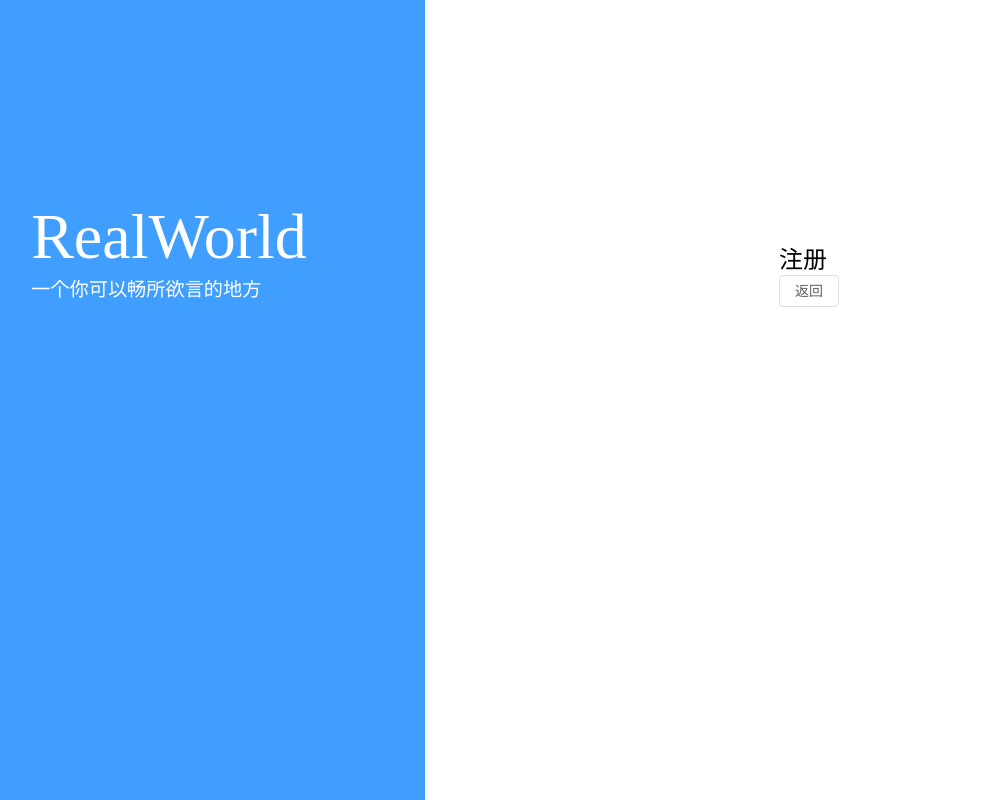
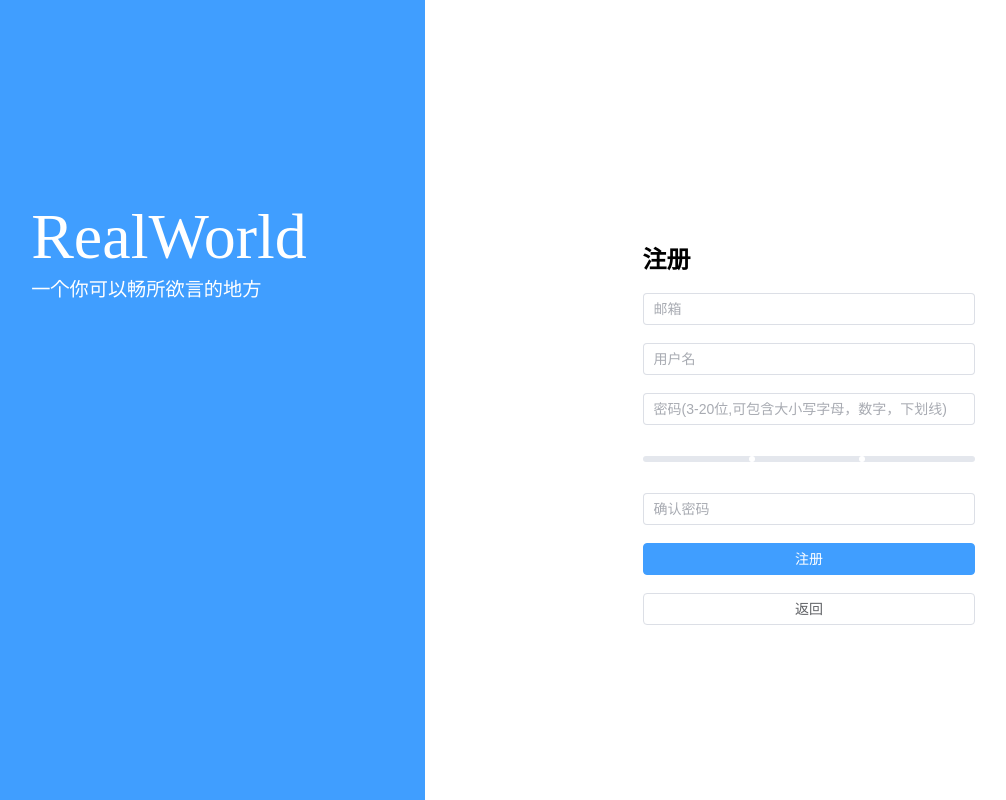
Before and after one commit to zang-liu-jun/real-world, a Vue app: page /#/service/register in a window 1280 px wide. Shown: the whole page, without its empty margins (87-1093 px from the left). Built offline with nearby package versions, Linux system fonts and the light colour scheme.

Commit message:
feat:注册页面

```diff
--- a/src/assets/style/main.scss
+++ b/src/assets/style/main.scss
@@ -1,2 +1,3 @@
 $test-color: red;
 $main-blue: #409EFF;
+$warn-red: #ED6F6F;
--- /dev/null
+++ b/src/components/warn/input-warn.vue
@@ -0,0 +1,23 @@
+<template>
+  <div>
+    <transition name="show">
+      <span>{{message}}</span>
+    </transition>
+  </div>
+</template>
+
+<script setup lang="ts">
+const props = defineProps({
+  message:{
+    type:String,
+    required:true
+  }
+})
+</script>
+
+<style scoped lang="scss">
+  span {
+    font-size: 14px;
+    color: $warn-red;
+  }
+</style>
--- a/src/components/z-transition/z-transition.vue
+++ b/src/components/z-transition/z-transition.vue
@@ -1,7 +1,7 @@
 <template>
   <Transition
-    appear
-    :name="transitionName">
+      appear
+      :name="transitionName">
     <slot></slot> <!-- 向内传递插槽内容 -->
   </Transition>
 </template>
@@ -27,13 +27,18 @@ const transitionName = computed<string>(() => {
   animation: left-in 1s;
 }
 
-.left-transition-leave-active {
-  animation: left-in 1s reverse;
+.left-transition-leave-from {
+  display: none;
 }
+
 
 //右侧
 .right-transition-enter-active {
   animation: right-in 1s;
+}
+
+.right-transition-leave-from {
+  display: none;
 }
 
 
--- a/src/pages/login/components/Login.vue
+++ b/src/pages/login/components/Login.vue
@@ -1,5 +1,4 @@
 <template>
-  <!--<Ztransition direction="right">-->
     <div style="width: 26vw" class="outer">
       <div style="font-size: 24px; font-weight: bold">登录</div>
       <div>
@@ -26,12 +25,10 @@
         <el-button style="width: 100%">注册</el-button>
       </router-link>
     </div>
-  <!--</Ztransition>-->
 </template>
 
 <script setup lang="ts">
 import {ref} from "vue"
-import Ztransition from "@/components/z-transition/z-transition.vue"
 
 let email = ref<string>('')
 let password = ref<string>('')
--- a/src/pages/login/components/Register.vue
+++ b/src/pages/login/components/Register.vue
@@ -1,18 +1,97 @@
 <template>
-  <div>
-    <p style="font-size: 24px;">注册</p>
-    <router-link :to="{
-      name:'login'
-    }">
-      <el-button>返回</el-button>
-    </router-link>
+  <div style="width: 26vw;" class="outer">
+    <div style="font-size: 24px; font-weight: bold" class="item-box">注册</div>
+    <div class="item-box">
+      <el-input v-model="email" placeholder="邮箱"/>
+    </div>
+    <div class="item-box">
+      <el-input v-model="username" placeholder="用户名"/>
+    </div>
+    <div class="item-box">
+      <el-input
+          v-model="password"
+          type="password"
+          placeholder="密码(3-20位,可包含大小写字母，数字，下划线)"
+          show-password
+          @input="passwordChange"
+      />
+
+    </div>
+    <div class="item-box">
+      <el-slider v-model="passwordSecurity" :step="33" show-stops class="my-slider" :disabled="true"/>
+    </div>
+    <div class="item-box">
+      <el-input
+          v-model="confirmPassword"
+          type="password"
+          placeholder="确认密码"
+          show-password
+      />
+    </div>
+
+    <div class="item-box">
+      <el-button type="primary" style="width: 100%">注册</el-button>
+    </div>
+    <div class="item-box">
+      <router-link :to="{
+        name:'login'
+      }">
+        <el-button style="width: 100%">返回</el-button>
+      </router-link>
+    </div>
+
   </div>
 </template>
 
 <script setup lang="ts">
+import {ref} from "vue";
+
+let email = ref<string>('')
+let username = ref<string>('')
+let password = ref<string>('')
+let confirmPassword = ref<string>('')
+let passwordSecurity = ref<number>(0)
+
+function passwordChange(newValue: string) {
+  let root: any = document.querySelector(':root')
+  if (newValue === '') passwordSecurity.value = 0;
+  if (/^[0-9]{3,20}$|^[a-zA-Z]{3,20}$/.test(newValue)) {
+    passwordSecurity.value = 33;
+    root.style.setProperty('--myColor', "#ED6F6F");
+  } else if (/^[A-Za-z0-9]{3,20}$/.test(newValue)) {
+    passwordSecurity.value = 66;
+    root.style.setProperty('--myColor', "#EFBD47");
+  } else if (/^\w{3,20}$/.test(newValue)) {
+    passwordSecurity.value = 100;
+    root.style.setProperty('--myColor', "#55D187");
+  } else {
+    passwordSecurity.value = 0;
+  }
+}
 
 </script>
+<style>
+:root {
+  --myColor: #000;
+}
+</style>
 
-<style scoped>
+<style scoped lang="scss">
+.outer .item-box {
+  margin-bottom: 18px;
+}
 
+.my-slider {
+  ::v-deep .el-slider__button, {
+    display: none;
+  }
+
+  ::v-deep .el-slider__button-wrapper {
+    display: none;
+  }
+
+  ::v-deep .el-slider__bar {
+    background-color: var(--myColor);
+  }
+}
 </style>
--- a/src/pages/login/components/RightPart.vue
+++ b/src/pages/login/components/RightPart.vue
@@ -1,11 +1,13 @@
 <template>
   <div class="right">
       <div class="middle-box">
-        <Ztransition direction="right">
-          <keep-alive>
-            <router-view></router-view>
-          </keep-alive>
-        </Ztransition>
+        <router-view v-slot="{Component}">
+          <Ztransition direction="right">
+            <keep-alive>
+              <component :is="Component"></component>
+            </keep-alive>
+          </Ztransition>
+        </router-view>
       </div>
   </div>
 
```
